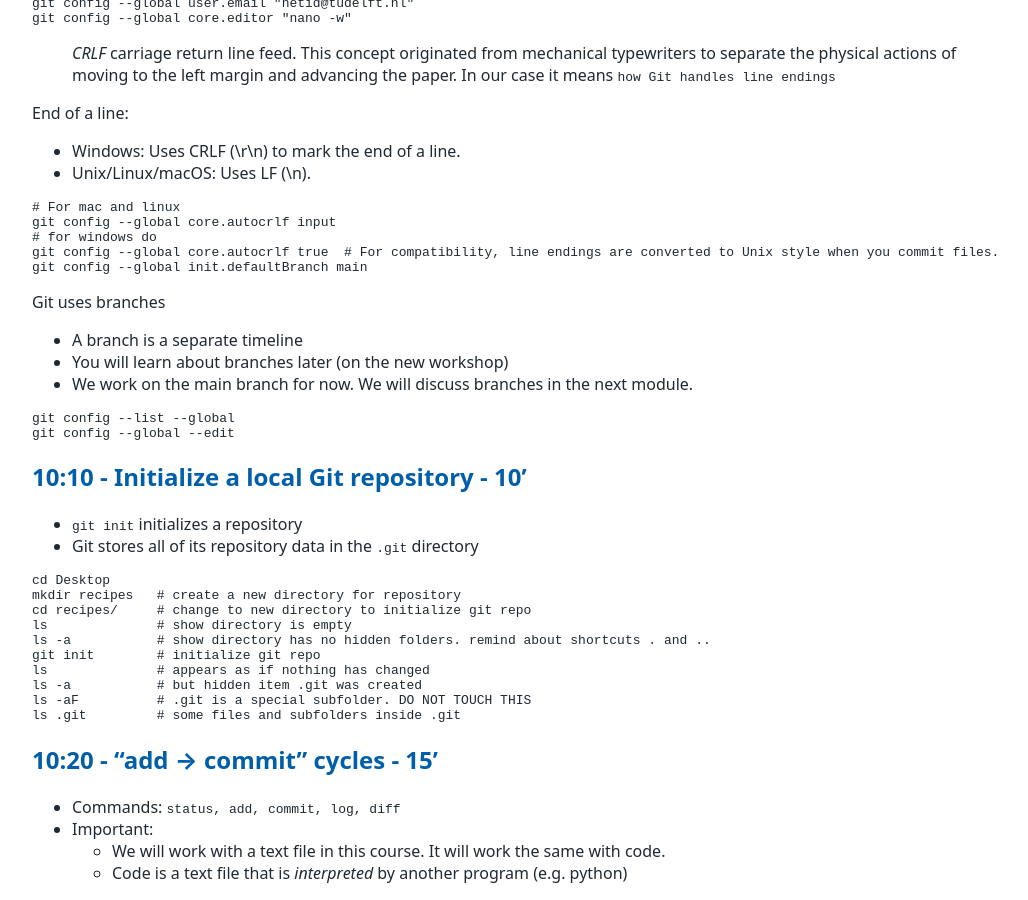
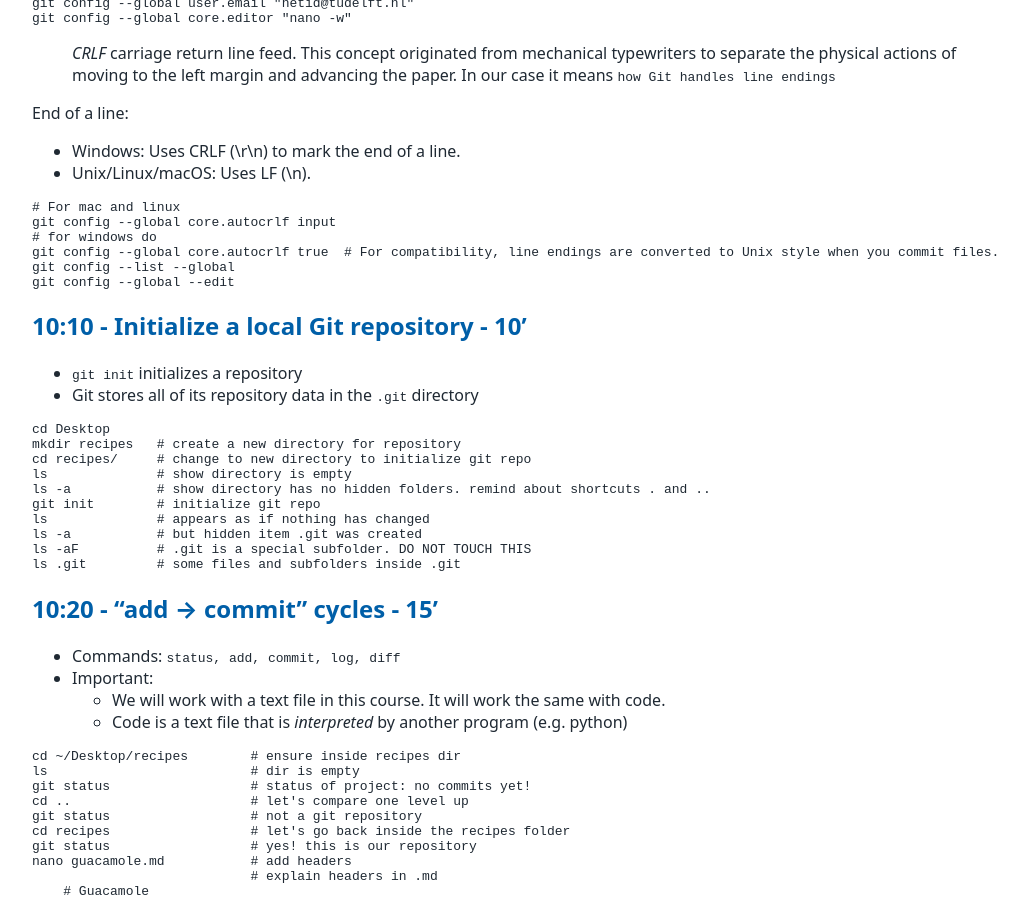
Before and after one commit to tu-delft-library/introduction_to_version_control_with_git, a Jekyll site: the page built from materials_for_trainers/lesson_plan.md, in a window 1280 px wide and 900 px high, scrolled down 1788 px. Shown: the whole window, without its empty margins (108-1136 px from the left). Built offline with Jekyll 4.4.1, drawn with Linux system fonts in a browser that asks for light colours; our own code applies the rules of GitHub Pages for plain Markdown files.

Commit message:
remove `defaultbranch` config (not needed from git 2.5)

````diff
--- a/materials_for_trainers/lesson_plan.md
+++ b/materials_for_trainers/lesson_plan.md
@@ -86,14 +86,6 @@ End of a line:
 git config --global core.autocrlf input
 # for windows do
 git config --global core.autocrlf true  # For compatibility, line endings are converted to Unix style when you commit files.
-git config --global init.defaultBranch main
-```
-Git uses branches
-- A branch is a separate timeline
-- You will learn about branches later (on the new workshop)
-- We work on the main branch for now. We will discuss branches in the next module.
-
-```console
 git config --list --global
 git config --global --edit
 ```
````
